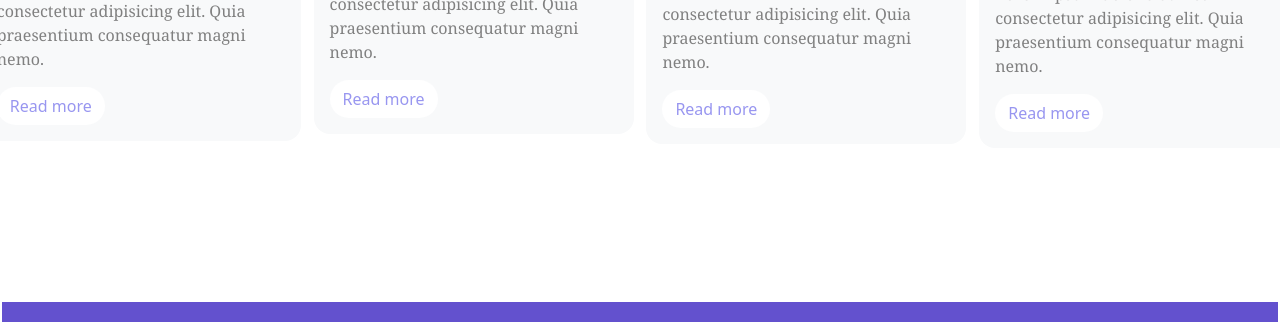
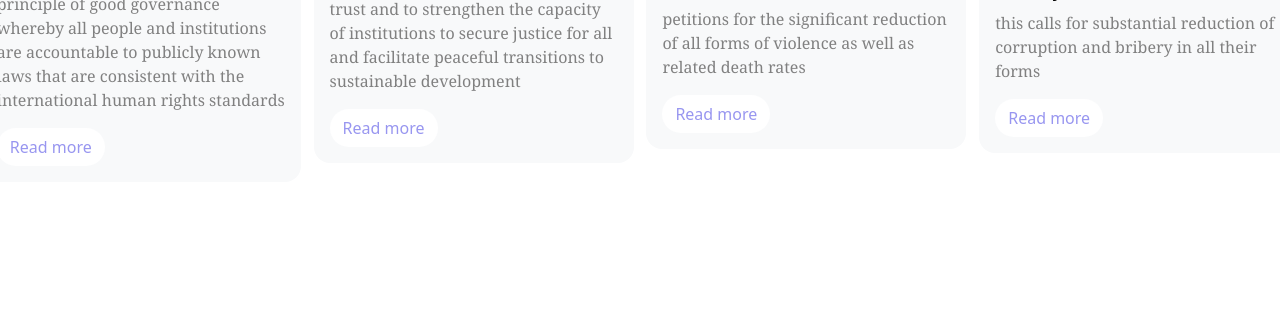
Before and after one commit to Thatgirl9/Justice-Without-Borders, a plain HTML site: page index.html in a window 1280 px wide. Shown: the part 1984-2306 px from the top of the page. Drawn offline with nearby package versions, Linux system fonts and the light colour scheme.

Commit message:
fixed description of targets

```diff
--- a/index.html
+++ b/index.html
@@ -120,8 +120,9 @@
             class="img-fluid shadow-sm rule-law-img" />
           <h5>Promote the rule of law</h5>
           <p>
-            Lorem ipsum dolor sit amet consectetur adipisicing elit. Quia
-            praesentium consequatur magni nemo.
+           This calls for the endorsement of the principle of good governance whereby
+           all people and institutions are accountable to publicly known
+           laws that are consistent with the international human rights standards
           </p>
           <button class="btn rounded-5">Read more</button>
         </div>
@@ -130,8 +131,9 @@
             class="img-fluid shadow-sm" />
           <h5>Ensure equal access to justice</h5>
           <p>
-            Lorem ipsum dolor sit amet consectetur adipisicing elit. Quia
-            praesentium consequatur magni nemo.
+            this target calls for action to restore trust and to strengthen
+            the capacity of institutions to secure justice for all
+            and facilitate peaceful transitions to sustainable development
           </p>
           <button class="btn rounded-5">Read more</button>
         </div>
@@ -140,8 +142,8 @@
             class="img-fluid shadow-sm" />
           <h5>Reduce violence</h5>
           <p>
-            Lorem ipsum dolor sit amet consectetur adipisicing elit. Quia
-            praesentium consequatur magni nemo.
+            petitions for the significant reduction of all
+            forms of violence as well as related death rates
           </p>
           <button class="btn rounded-5">Read more</button>
         </div>
@@ -150,8 +152,8 @@
             class="img-fluid shadow-sm" />
           <h5>Reduce corruption and bribery</h5>
           <p>
-            Lorem ipsum dolor sit amet consectetur adipisicing elit. Quia
-            praesentium consequatur magni nemo.
+            this calls for substantial reduction of corruption
+             and bribery in all their forms
           </p>
           <button class="btn rounded-5">Read more</button>
         </div>
```
